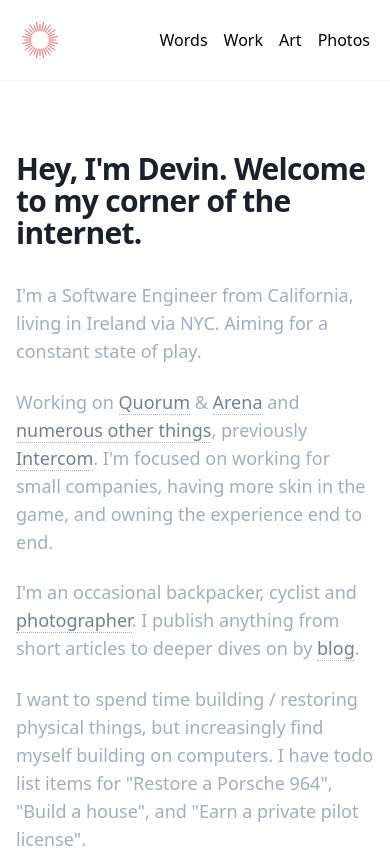
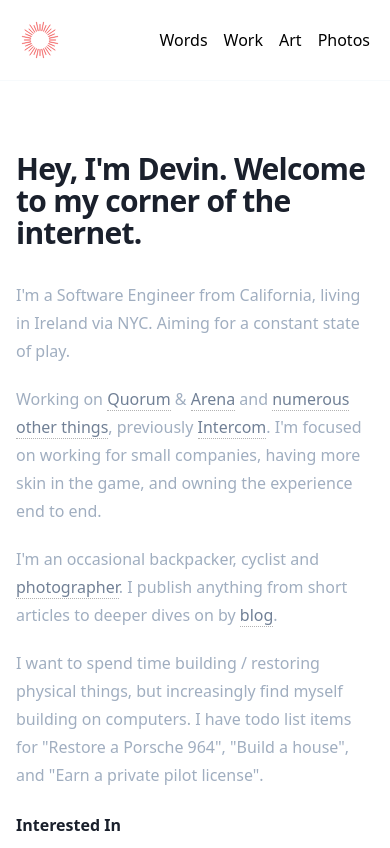
Before and after one commit to devinmcgloin/identity, a Next.js app: page / in a window 390 px wide. Shown: the top 848 px of the page. Built offline with nearby package versions, Linux system fonts and the light colour scheme; a web font is replaced by a local one; what @tailwindcss/ui would draw is missing.

Commit message:
responsive text

```diff
--- a/pages/index.js
+++ b/pages/index.js
@@ -9,7 +9,7 @@ const Index = () => (
       <h1 className="mt-2 mb-8 text-3xl leading-8 font-extrabold tracking-tight text-gray-900 dark:text-gray-100 sm:text-4xl sm:leading-10">
         Hey, I'm Devin. Welcome to my corner of the internet.
       </h1>
-      <div className="prose dark:prose-dark text-lg">
+      <div className="prose dark:prose-dark lg:text-lg">
         <p>
           I'm a Software Engineer from California, living in Ireland via NYC.
           Aiming for a constant state of play.
```
